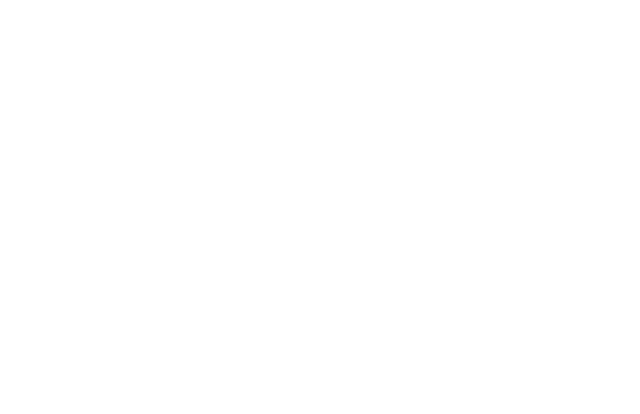
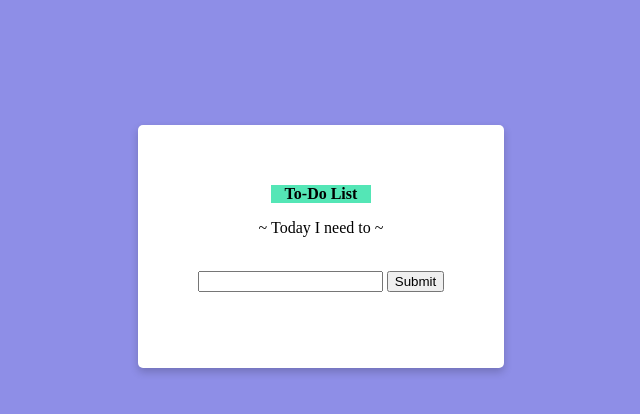
Before and after one commit to dts-kominfo-rea2b/challenge-08-muthiapry, a website: page index.html in a window 1280 px wide. Shown: the whole page, without its empty margins (319-959 px from the left). Drawn offline with Linux system fonts and the light colour scheme.

Commit message:
Challenge OOP dan DOM

```diff
--- a/index.html
+++ b/index.html
@@ -6,17 +6,65 @@
     <meta name="viewport" content="width=device-width, initial-scale=1.0" />
     <title>Challenge - DOM</title>
   </head>
+  <style>
+    * {
+      box-sizing: border-box;
+    }
+
+    body {
+      background-color: rgb(142, 142, 231);
+      margin: 0;
+      padding: 0;
+    }
+
+    #app {
+      height: 100%;
+      display: flex;
+      margin-top: 1.3in;
+      justify-content: center;
+    }
+
+    #todo-title {
+      box-shadow: 0 4px 8px 0 rgba(0, 0, 0, 0.2);
+      background-color: #ffff;
+      border-radius: 5px;
+      padding: 60px;
+    }
+
+    #todo-subtitle {
+      background-color: rgb(84, 230, 182);
+      font-size: medium;
+      font-weight: bold;
+      width: 100px;
+      margin: auto;
+    }
+
+    p {
+      text-align: center;
+    }
+  </style>
+
   <body>
     <div id="app">
       <!-- TODO: Buatlah sebuah header dengan id todo-title -->
       <!-- TODO: Buatlah sebuah subtitle dengan id todo-subtitle -->
 
-      <!-- Section: input -->
-      <!-- TODO: Buatlah sebuah input bertipe text dengan id todo-input -->
-      <!-- TODO: Buatlah sebuah button dengan id todo-submit -->
+      <header id="todo-title">
+        <p id="todo-subtitle">To-Do List</p>
+        <p>~ Today I need to ~</p>
+        <br />
+        <!-- Section: input -->
+        <!-- TODO: Buatlah sebuah input bertipe text dengan id todo-input -->
+        <!-- TODO: Buatlah sebuah button dengan id todo-submit -->
+        <span>
+          <input type="text" id="todo-input" />
+          <button id="todo-submit">Submit</button>
+        </span>
 
-      <!-- Section output -->
-      <!-- TODO: Buatlah sebuah <ul> dengan id todo-output -->
+        <!-- Section output -->
+        <!-- TODO: Buatlah sebuah <ul> dengan id todo-output -->
+        <ul id="todo-output"></ul>
+      </header>
     </div>
 
     <!-- ! Untuk tantangan ini, script jangan diubah ke external js yah ! -->
@@ -26,16 +74,30 @@
       let input;
       let output;
 
+      button = document.getElementById("todo-submit");
+      input = document.getElementById("todo-input");
+      output = document.getElementById("todo-output");
+
       // TODO: Buatlah sebuah fungsi dengan nama fnClickHandler
       // Fungsi yang digunakan untuk menambahkan tulisan
       // Jangan ubah cara deklarasi fungsinya, cukup isi saja
-      function fnClickHandler(toDoItem) {}
 
       // TODO: register event onclick / addEventListener untuk button
       // akan menjalankan fungsi fnClickHandler
 
       // TODO: register event onkeypress / addEventListener untuk input
       // sehingga saat di input ditekan enter akan menjalankan fungsi fnClickHandler juga
+
+      function fnClickHandler() {
+        let li = document.createElement("li");
+        li.textContent = document.getElementById("todo-input").value;
+        output.appendChild(li);
+      }
+
+      button.addEventListener("click", function (event) {
+        fnClickHandler(output);
+        document.getElementById("todo-input").value = "";
+      });
     </script>
   </body>
 </html>
```
